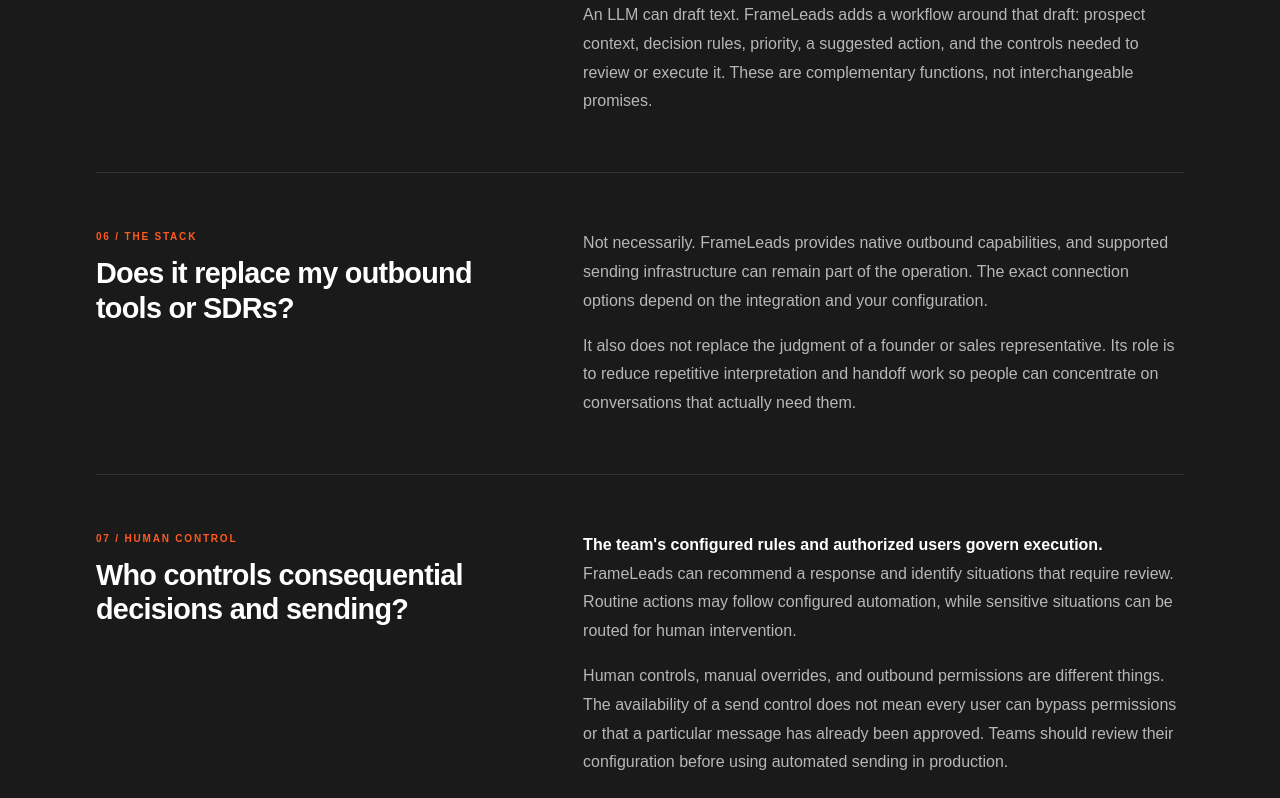
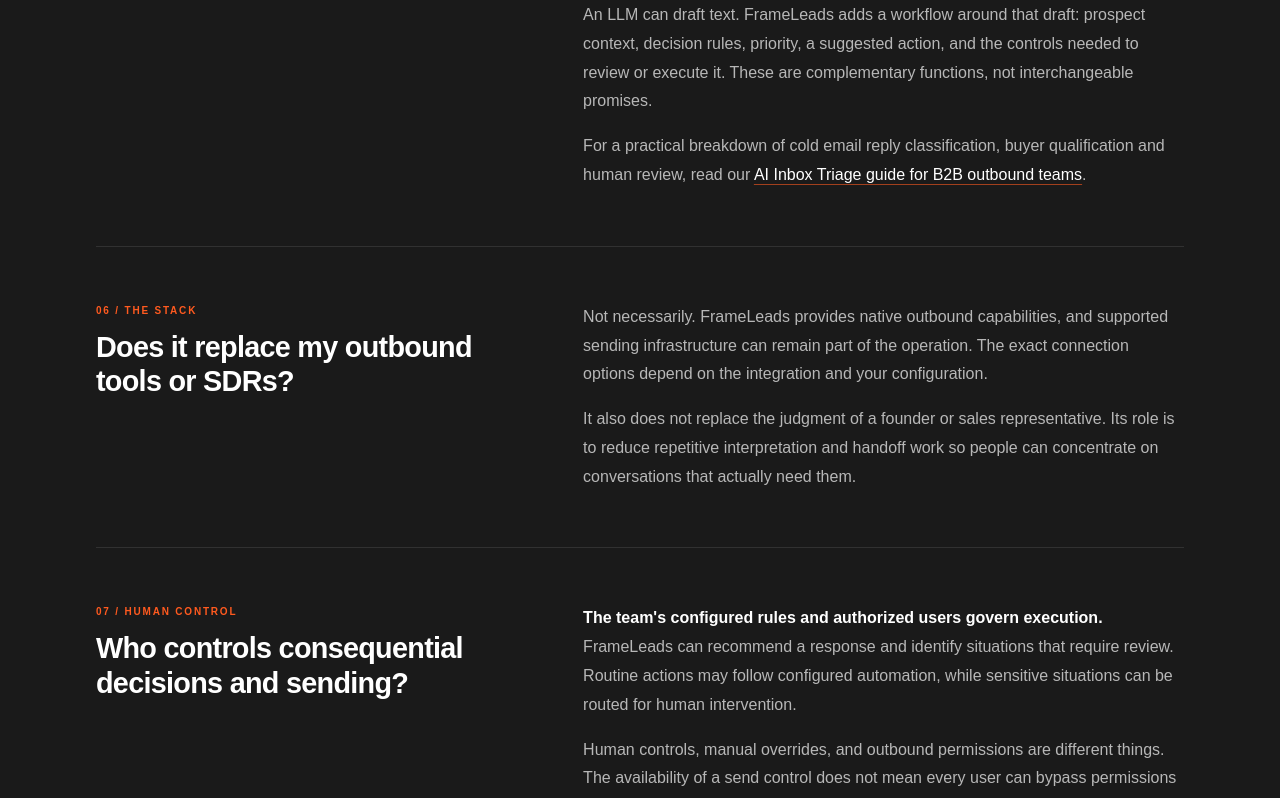
Before and after one commit to Frameleads/FrameLeads-Landing, a Next.js app: page /about in a window 1280 px wide. Shown: the part 3900-4698 px from the top of the page. Built offline with nearby package versions, Linux system fonts and the light colour scheme; a web font is replaced by a local one.

Commit message:
feat(content): cross-link reply triage guide from About page

```diff
--- a/src/app/about/page.tsx
+++ b/src/app/about/page.tsx
@@ -207,6 +207,7 @@ export default function AboutPage() {
             <Answer id="different-from-automation" number="05" eyebrow="The difference" question="How is it different from more automation?">
               <p>Adding more outbound automation usually helps a team send, sequence, or trigger more messages. FrameLeads focuses on a different bottleneck: <strong>understanding the incoming reply and deciding what should happen next.</strong></p>
               <p>An LLM can draft text. FrameLeads adds a workflow around that draft: prospect context, decision rules, priority, a suggested action, and the controls needed to review or execute it. These are complementary functions, not interchangeable promises.</p>
+              <p>For a practical breakdown of cold email reply classification, buyer qualification and human review, read our <Link href="/ai-inbox-triage">AI Inbox Triage guide for B2B outbound teams</Link>.</p>
             </Answer>
 
             <Answer id="existing-tools" number="06" eyebrow="The stack" question="Does it replace my outbound tools or SDRs?">
```
